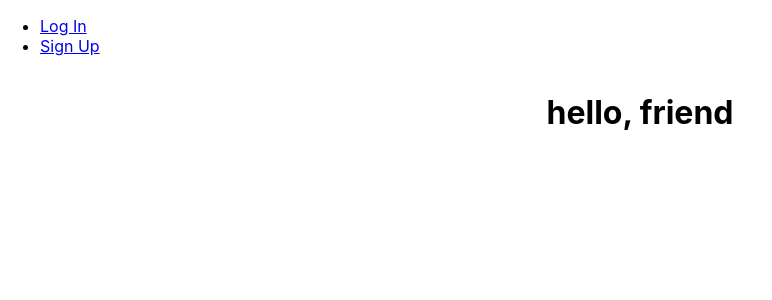
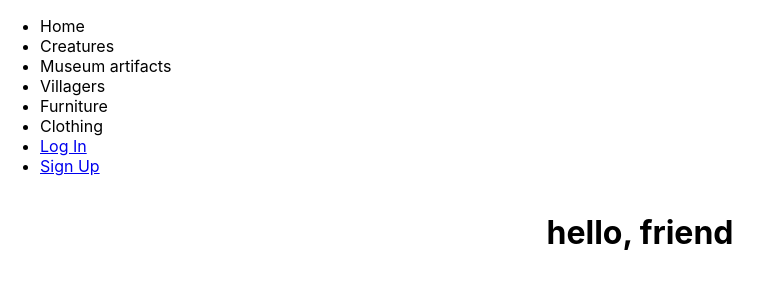
Before and after one commit to mbedard0/acnh-collector-front-end, a React (Create React App) app: page / in a window 1280 px wide. Shown: the top 300 px of the page, without its empty margins (0-772 px from the left). Built offline with nearby package versions, Linux system fonts and the light colour scheme; no server answers.

Commit message:
stub up navbar

```diff
--- a/src/App.jsx
+++ b/src/App.jsx
@@ -6,6 +6,7 @@ import Login from './pages/Login/Login'
 import Landing from './pages/Landing/Landing'
 import Profiles from './pages/Profiles/Profiles'
 import ChangePassword from './pages/ChangePassword/ChangePassword'
+import CreateList from './pages/CreateList/CreateList'
 import * as authService from './services/authService'
 
 const App = () => {
@@ -43,6 +44,10 @@ const App = () => {
           path="/changePassword"
           element={user ? <ChangePassword handleSignupOrLogin={handleSignupOrLogin}/> : <Navigate to="/login" />}
         />
+        <Route
+          path="/create-list"
+          element={<CreateList />}
+        />
       </Routes>
     </>
   )
--- a/src/components/NavBar/NavBar.jsx
+++ b/src/components/NavBar/NavBar.jsx
@@ -6,8 +6,14 @@ const NavBar = ({ user, handleLogout }) => {
       {user ?
         <nav>
           <ul>
-            <li>Welcome, {user.name}</li>
-            <li><Link to="/profiles">Profiles</Link></li>
+            <li>Home</li>
+            <li>Creatures</li>
+            <li>Museum artifacts</li>
+            <li>Villagers</li>
+            <li>Furniture</li>
+            <li>Clothing</li>
+            <li><Link to="/create-list">Create a List</Link></li>
+            <li>Your Lists</li>
             <li><Link to="" onClick={handleLogout}>LOG OUT</Link></li>
             <li><Link to="/changePassword">Change Password</Link></li>
           </ul>
@@ -15,6 +21,12 @@ const NavBar = ({ user, handleLogout }) => {
       :
         <nav>
           <ul>
+            <li>Home</li>
+            <li>Creatures</li>
+            <li>Museum artifacts</li>
+            <li>Villagers</li>
+            <li>Furniture</li>
+            <li>Clothing</li>
             <li><Link to="/login">Log In</Link></li>
             <li><Link to="/signup">Sign Up</Link></li>
           </ul>
--- /dev/null
+++ b/src/pages/CreateList/CreateList.jsx
@@ -0,0 +1,10 @@
+const CreateList = (props) => {
+  return (
+    <>
+    <div>
+    </div>
+    </>
+  );
+}
+
+export default CreateList;
```
